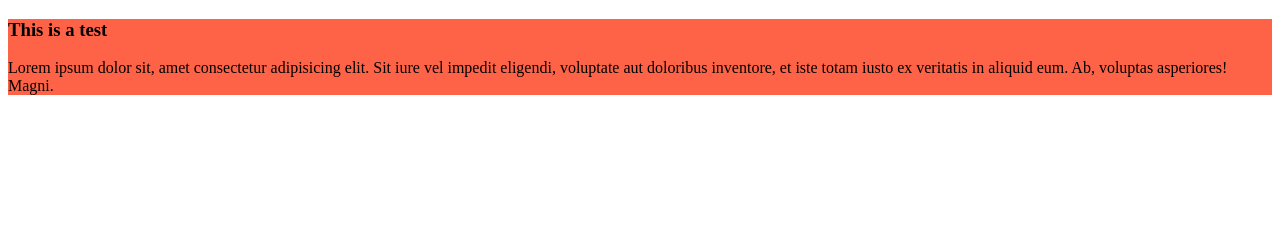
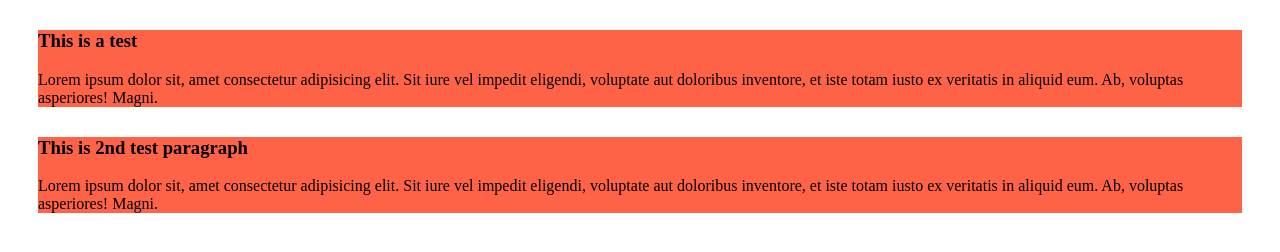
Before and after one commit to sadiaarifinomita/my-fourth-repo, a plain HTML site: page index.html in a window 1280 px wide. Drawn offline with Linux system fonts and the light colour scheme.

Commit message:
2nd paraadded

```diff
--- a/index.html
+++ b/index.html
@@ -11,5 +11,9 @@
         <h3>This is a test</h3>
         <p>Lorem ipsum dolor sit, amet consectetur adipisicing elit. Sit iure vel impedit eligendi, voluptate aut doloribus inventore, et iste totam iusto ex veritatis in aliquid eum. Ab, voluptas asperiores! Magni.</p>
     </div>
+    <div>
+        <h3>This is 2nd test paragraph</h3>
+        <p>Lorem ipsum dolor sit, amet consectetur adipisicing elit. Sit iure vel impedit eligendi, voluptate aut doloribus inventore, et iste totam iusto ex veritatis in aliquid eum. Ab, voluptas asperiores! Magni.</p>
+    </div>
 </body>
 </html>
--- a/styles/styles.css
+++ b/styles/styles.css
@@ -1,3 +1,4 @@
 div{
     background-color: tomato;
+    margin: 30px;
 }
```
